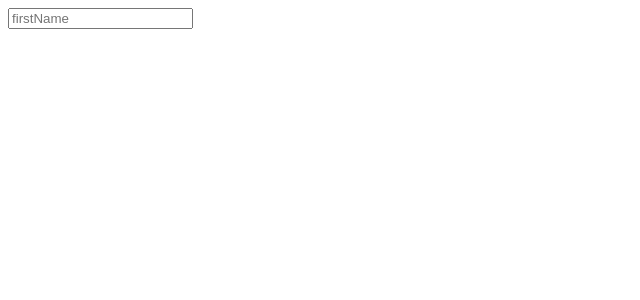
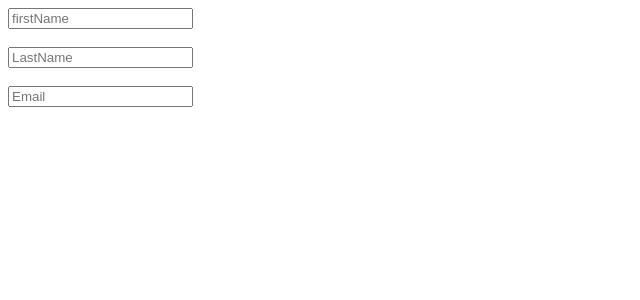
Before and after one commit to Senatorgbolahan/registration_form, a React (Create React App) app: page / in a window 1280 px wide. Shown: the top 300 px of the page, without its empty margins (0-640 px from the left). Built offline with nearby package versions, Linux system fonts and the light colour scheme.

Commit message:
2 files modified

```diff
--- a/src/App.js
+++ b/src/App.js
@@ -7,16 +7,27 @@ export default function App() {
   const [firstName, setFirstName] = useState('');
   const [lastName, setLastName] = useState('');
   const [email, setEmail] = useState('');
+  const [store, setstore] = useState([]);
 
-  const handleInput = (e) => {
+  const handleFN = (e) => {
     setFirstName(e.target.value);
+  };
+  const handleLN = (e) => {
+    setLastName(e.target.value);
+  };
+  const handleEMail = (e) => {
+    setEmail(e.target.value);
   };
   return (
     <div>
       <InputText
         // setFirstName={setFirstName}
         firstName={firstName}
-        handleInput={handleInput}
+        handleFN={handleFN}
+        handleLN={handleLN}
+        handleEMail={handleEMail}
+        lastName={lastName}
+        email={email}
       />
     </div>
   );
--- a/src/components/InputText.jsx
+++ b/src/components/InputText.jsx
@@ -1,17 +1,42 @@
 import React from 'react';
 
-const InputText = ({ handleInput, firstName }) => {
+const InputText = ({
+  handleFN,
+  handleLN,
+  handleEMail,
+  firstName,
+  lastName,
+  email,
+}) => {
   return (
     <section>
       <form>
         <input
-          onChange={handleInput}
+          onChange={handleFN}
           type="text"
           placeholder="firstName"
           value={firstName}
         />
+        <br />
+        <br />
+        <input
+          onChange={handleLN}
+          type="text"
+          placeholder="LastName"
+          value={lastName}
+        />
+        <br />
+        <br />
+        <input
+          onChange={handleEMail}
+          type="text"
+          placeholder="Email"
+          value={email}
+        />
       </form>
-      <h2>{firstName}</h2>
+      <h2>{firstName }</h2>
+      <h2>{lastName }</h2>
+      <h2>{email }</h2>
     </section>
   );
 };
```
